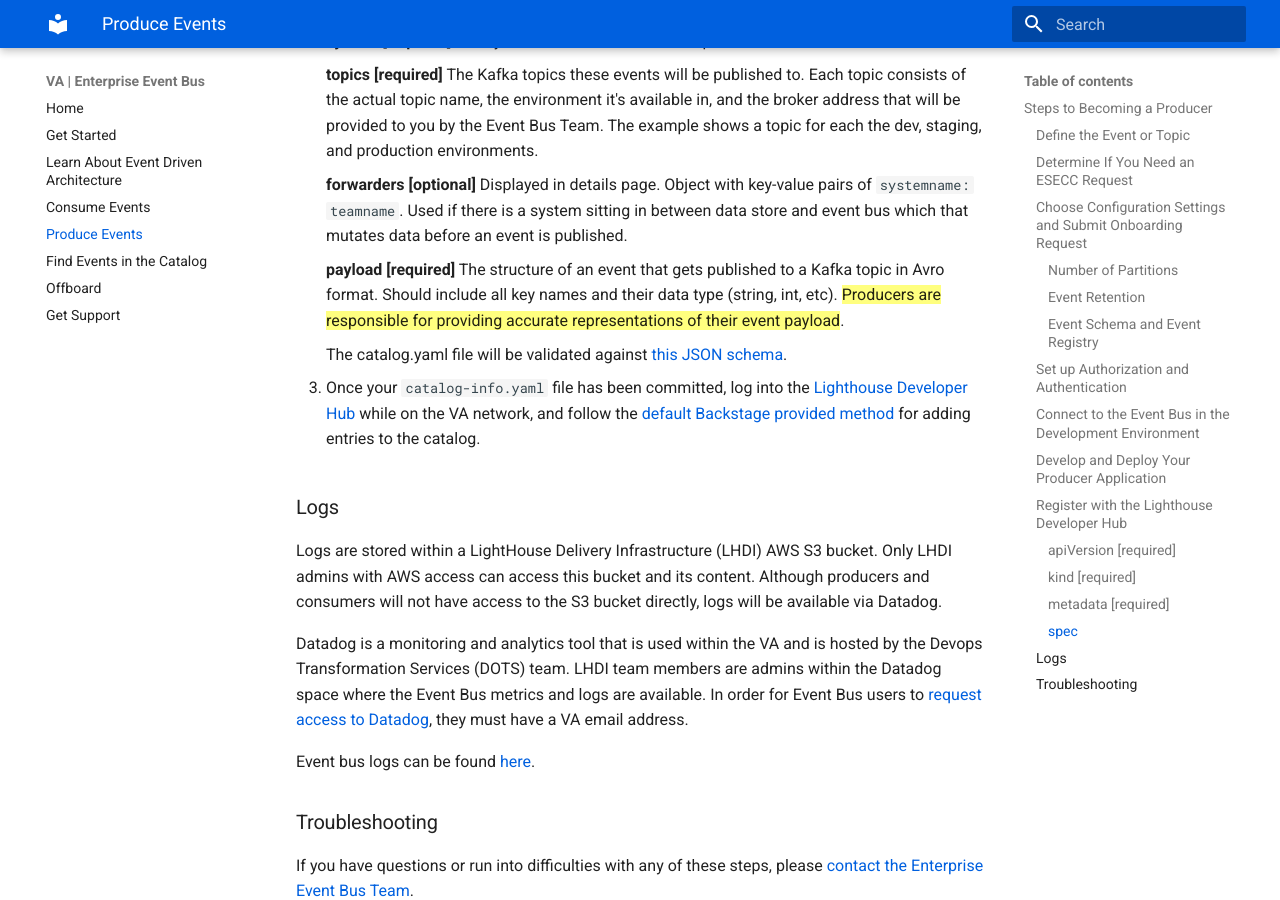
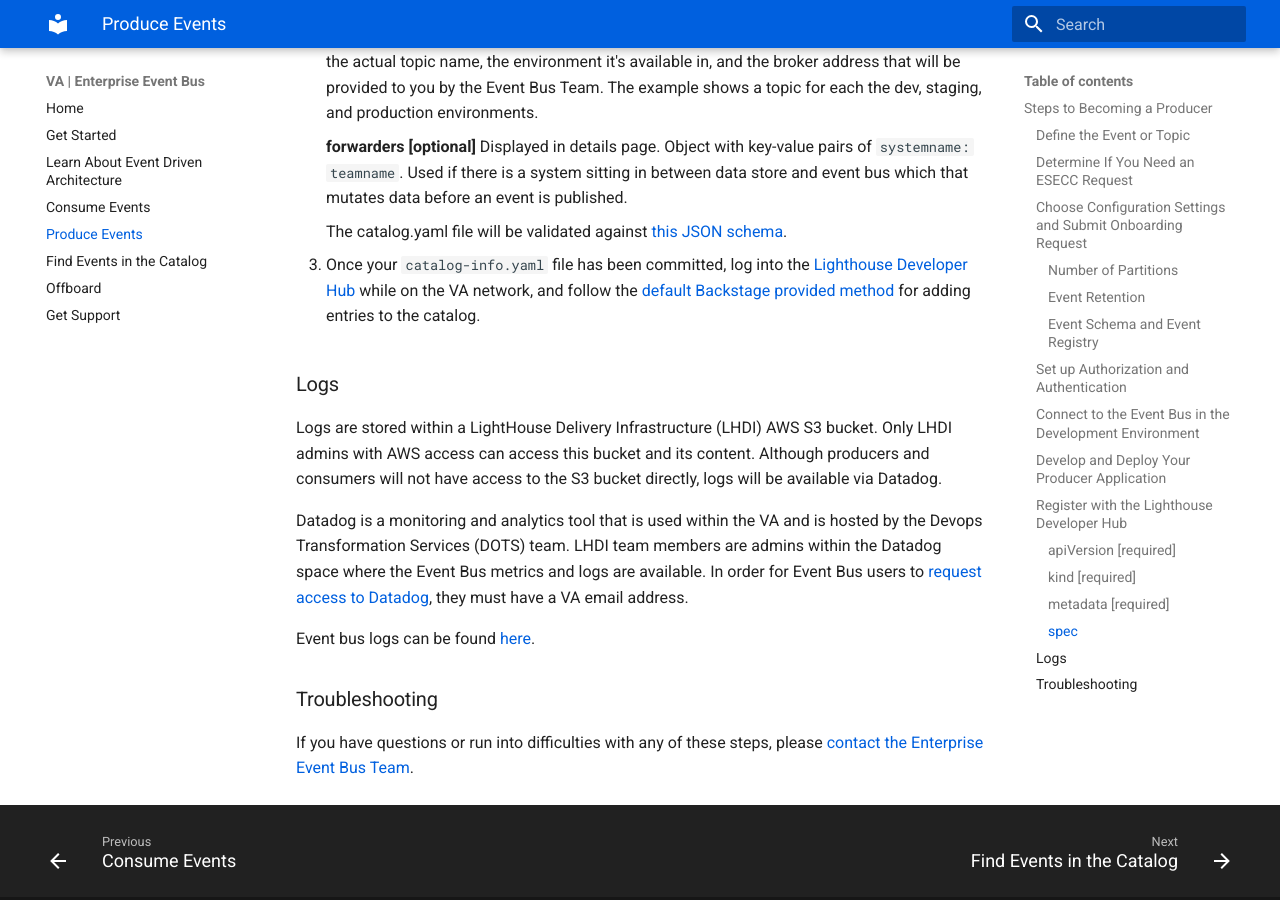
Before and after one commit to department-of-veterans-affairs/ves-event-bus-developer-portal, an MkDocs documentation site: the page built from docs/produce-events.md, in a window 1280 px wide and 900 px high, scrolled down 7061 px. Built offline with MkDocs 1.6.1 and Material for MkDocs 9.7.7, drawn with Linux system fonts in a browser that asks for light colours; some of the changed text lies outside the part shown.

Commit message:
Remove payload field references from Event Catalog documentation

````diff
--- a/docs/produce-events.md
+++ b/docs/produce-events.md
@@ -189,8 +189,6 @@
           brokerAddress: broker_address_from_event_bus
       forwarders:
         systemname: teamname
-      payload:
-        key: data-type
     ```
 
 
@@ -236,10 +234,6 @@
     **forwarders [optional]**
     Displayed in details page. Object with key-value pairs of `systemname: teamname`. Used if there is a system sitting in between data store and event bus which that mutates data before an event is published.
 
-    **payload [required]**
-    The structure of an event that gets published to a Kafka topic in Avro format. Should include all key names and their data type (string, int, etc).
-    <mark>Producers are responsible for providing accurate representations of their event payload</mark>.
-
     The catalog.yaml file will be validated against [this JSON schema](https://github.com/department-of-veterans-affairs/ves-event-bus-backstage-plugins/blob/main/plugins/event-kind-backend/src/schema/Event.schema.json).
 
 3. Once your `catalog-info.yaml` file has been committed, log into the [Lighthouse Developer Hub](https://hub.lighthouse.va.gov/) while on the VA network, and follow the [default Backstage provided method](https://backstage.io/docs/features/software-catalog/#adding-components-to-the-catalog) for adding entries to the catalog.
````
